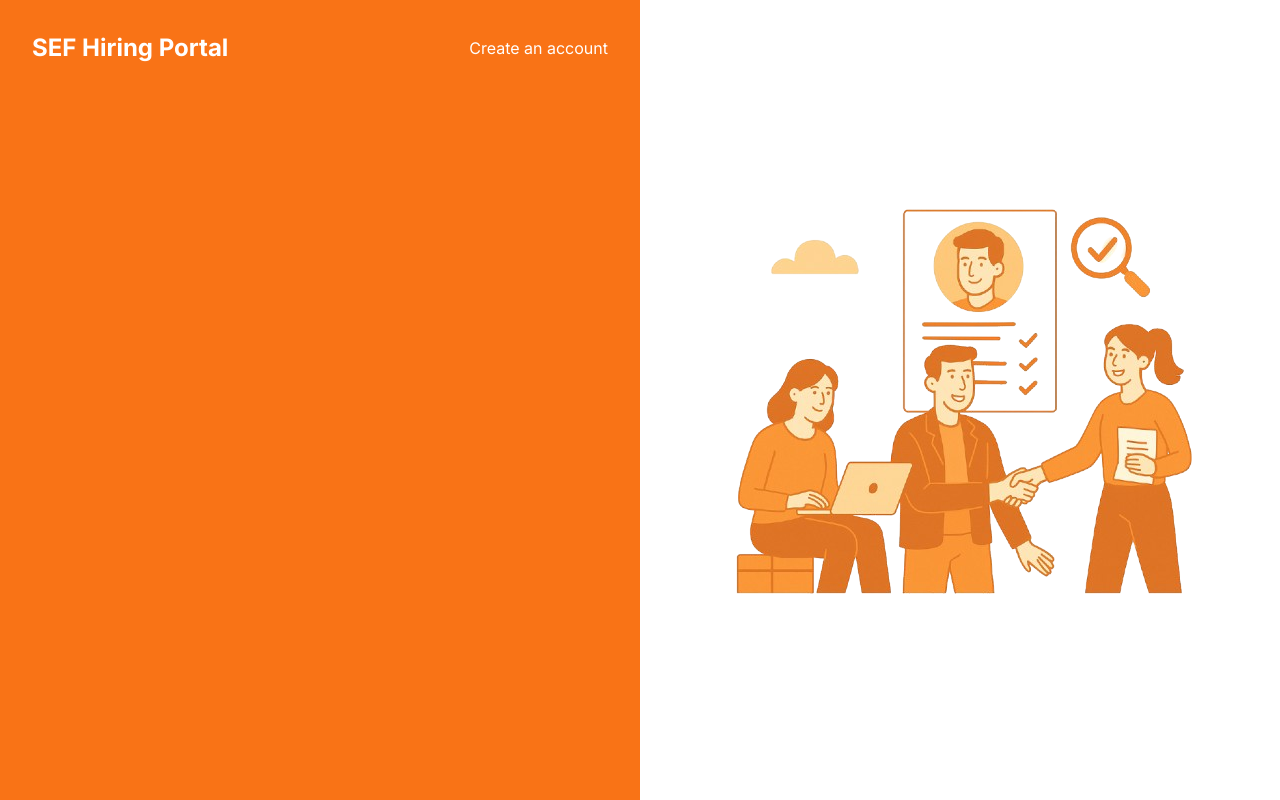
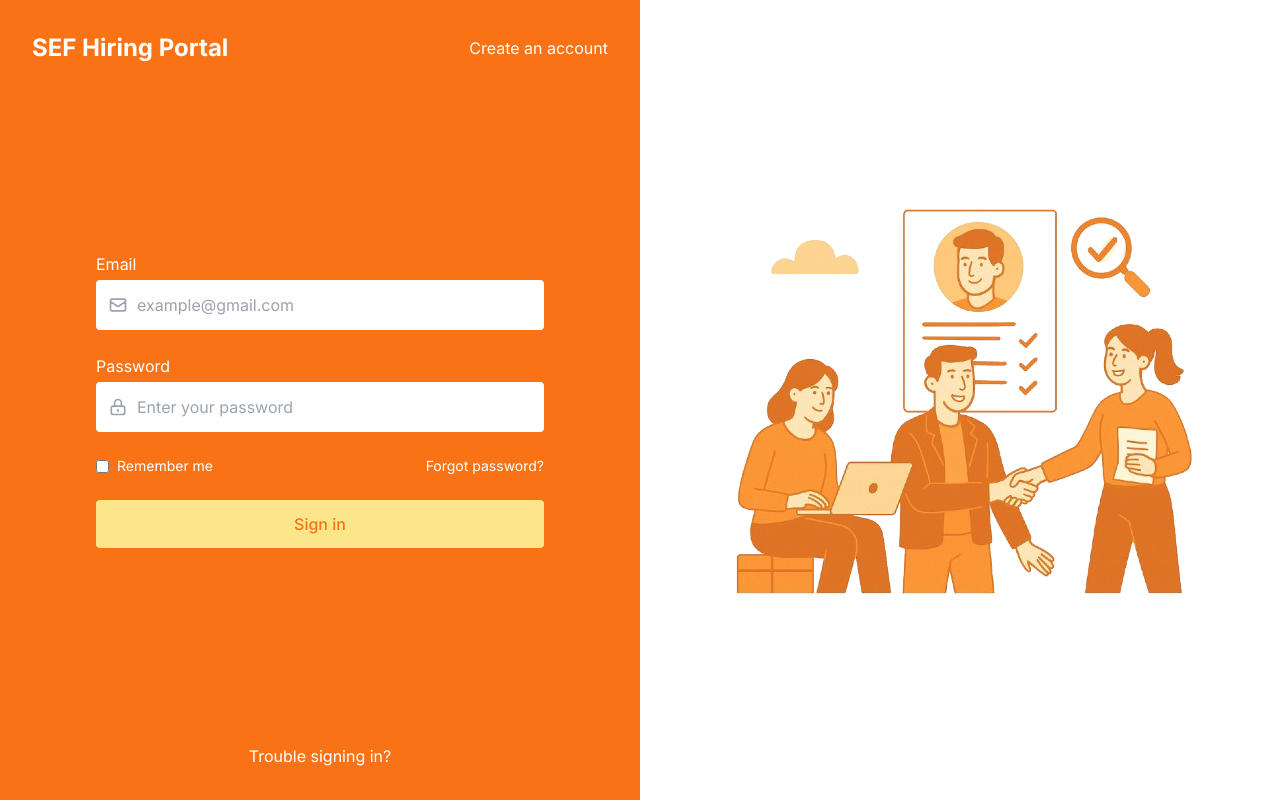
Before and after one commit to Saleh-Ghalayini/Vue-Prototype, a Vue app in the folder client/: page / in a window 1280 px wide. Built offline with nearby package versions, Linux system fonts and the light colour scheme.

Commit message:
feat(login): implemented the form and the footer of the login page.

```diff
--- a/client/src/views/Login.vue
+++ b/client/src/views/Login.vue
@@ -14,6 +14,85 @@
       </div>
       <!-- End of Header -->
 
+      <!-- Form Container -->
+      <div class="max-w-md mx-auto my-auto w-full flex flex-col gap-6">
+        <!-- Email Field -->
+        <div class="flex flex-col gap-1">
+          <label for="email" class="text-white">Email</label>
+          <div class="relative">
+            <!-- Email icon -->
+            <span class="absolute left-3 top-1/2 -translate-y-1/2 text-gray-400">
+              <svg xmlns="http://www.w3.org/2000/svg" class="h-5 w-5" fill="none" viewBox="0 0 24 24" stroke="currentColor">
+                <path stroke-linecap="round" stroke-linejoin="round" stroke-width="2" d="M3 8l7.89 5.26a2 2 0 002.22 0L21 8M5 19h14a2 2 0 002-2V7a2 2 0 00-2-2H5a2 2 0 00-2 2v10a2 2 0 002 2z" />
+              </svg>
+            </span>
+            <input
+              type="email"
+              id="email"
+              v-model="email"
+              placeholder="example@gmail.com"
+              class="w-full pl-10 pr-4 py-3 rounded bg-white border border-white/20 focus:outline-none focus:border-orange-300 text-gray-800 transition-all duration-200 focus:shadow-sm"
+              required
+            />
+          </div>
+        </div>
+        <!-- End of Email Field -->
+
+        <!-- Password Field -->
+        <div class="flex flex-col gap-1">
+          <label for="password" class="text-white">Password</label>
+          <div class="relative">
+            <!-- Lock icon -->
+            <span class="absolute left-3 top-1/2 -translate-y-1/2 text-gray-400">
+              <svg xmlns="http://www.w3.org/2000/svg" class="h-5 w-5" fill="none" viewBox="0 0 24 24" stroke="currentColor">
+                <path stroke-linecap="round" stroke-linejoin="round" stroke-width="2" d="M12 15v2m-6 4h12a2 2 0 002-2v-6a2 2 0 00-2-2H6a2 2 0 00-2 2v6a2 2 0 002 2zm10-10V7a4 4 0 00-8 0v4h8z" />
+              </svg>
+            </span>
+            <input
+              type="password"
+              id="password"
+              v-model="password"
+              placeholder="Enter your password"
+              class="w-full pl-10 pr-4 py-3 rounded bg-white border border-white/20 focus:outline-none focus:border-orange-300 text-gray-800 transition-all duration-200 focus:shadow-sm"
+              required
+            />
+          </div>
+        </div>
+        <!-- End of Password Field -->
+
+        <!-- Options -->
+        <div class="flex justify-between items-center">
+          <div class="flex items-center gap-2">
+            <input
+              type="checkbox"
+              id="remember-me"
+              v-model="rememberMe"
+              class="accent-white"
+            />
+            <label for="remember-me" class="text-sm text-white">Remember me</label>
+          </div>
+          <a href="#" class="text-sm text-white hover:underline hover:text-accent/90 transition-all duration-200">Forgot password?</a>
+        </div>
+        <!-- End of Options -->
+
+        <!-- Submit Button -->
+        <button
+          type="submit"
+          @click="handleSubmit"
+          :disabled="loading"
+          class="w-full h-12 bg-[#FDE68A] text-primary rounded font-medium transition hover:bg-[#FADD6B] disabled:opacity-70"
+        >
+          {{ loading ? 'Signing in...' : 'Sign in' }}
+        </button>
+      </div>
+      <!-- End of Form Container -->
+
+      <!-- Footer -->
+      <div class="absolute bottom-8 left-0 right-0 text-center">
+        <a href="#" class="text-white hover:underline hover:text-accent/90 transition-all duration-200">Trouble signing in?</a>
+      </div>
+      <!-- End of Footer -->
+
     </div>
     <!-- End of Left Column - Login Form -->
 
```
